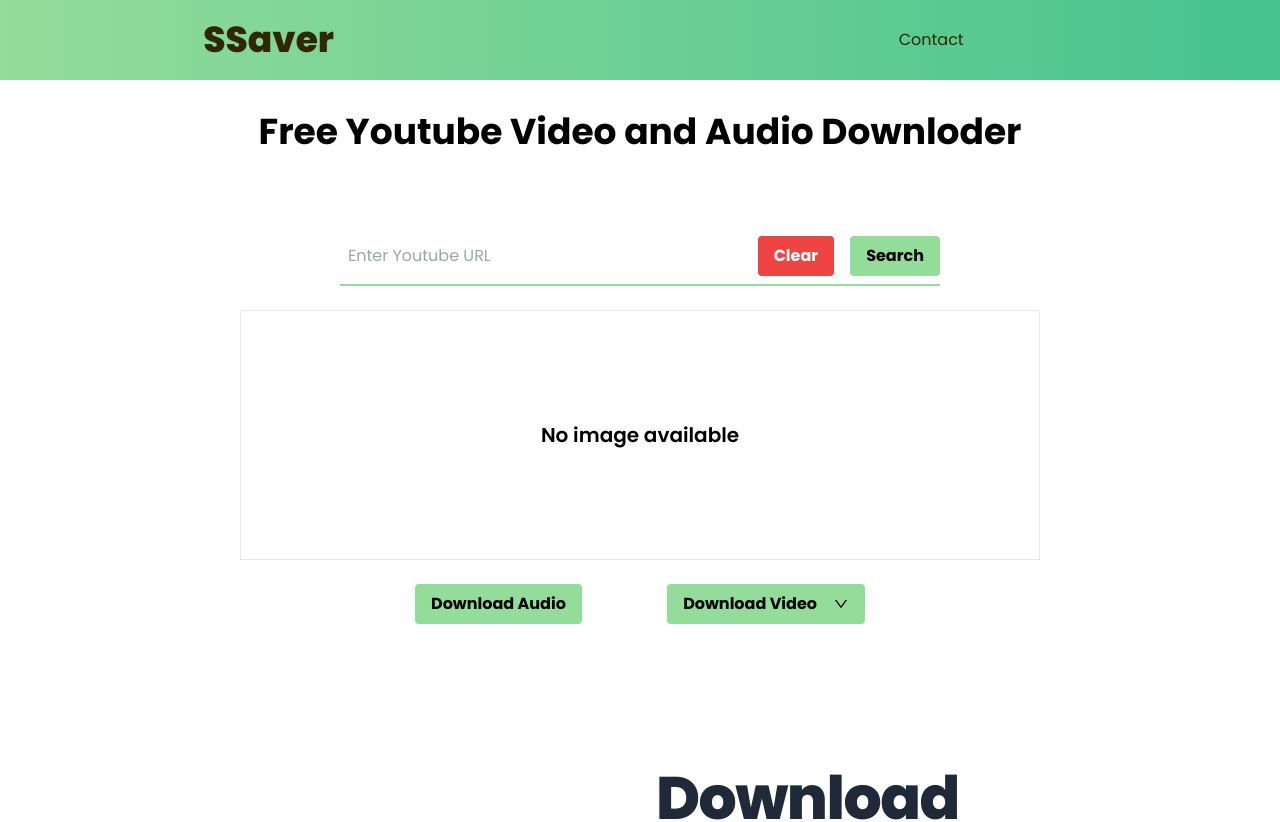
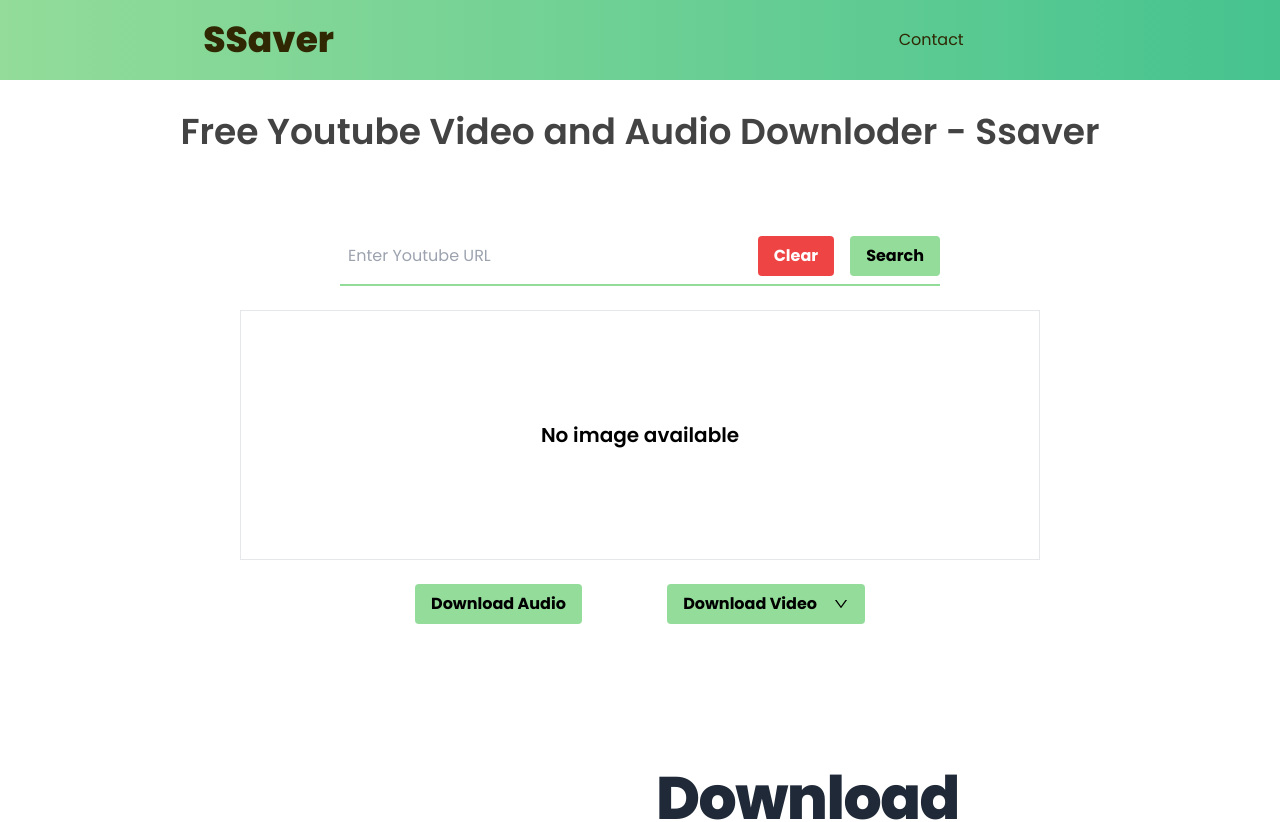
Before and after one commit to IbrahimDoba/ISilverSaver, a React (Create React App) app in the folder client/: page / in a window 1280 px wide. Shown: the top 822 px of the page. Built offline with nearby package versions, Linux system fonts and the light colour scheme; the HTML template or start-up script is replaced by a standard one.

Commit message:
Title changes

```diff
--- a/client/src/components/homepage.js
+++ b/client/src/components/homepage.js
@@ -313,7 +313,7 @@ const Homepage = () => {
 
   return (
     <div className="flex flex-col items-center  bg-[#ffffff]">
-      <h1 class="max-med:text-2xl text-4xl font-bold text-[#000] my-8 mx-3 text-center ">Free Youtube Video and Audio Downloder</h1>
+      <h1 class="max-med:text-2xl text-4xl font-semibold text-[#434343] my-8 mx-3 text-center ">Free Youtube Video and Audio Downloder - Ssaver</h1>
       <form
         onSubmit={handleSubmit}
         className=" mx-auto my-6  lg:min-w-[600px] max-md:w-[80%]"
```
